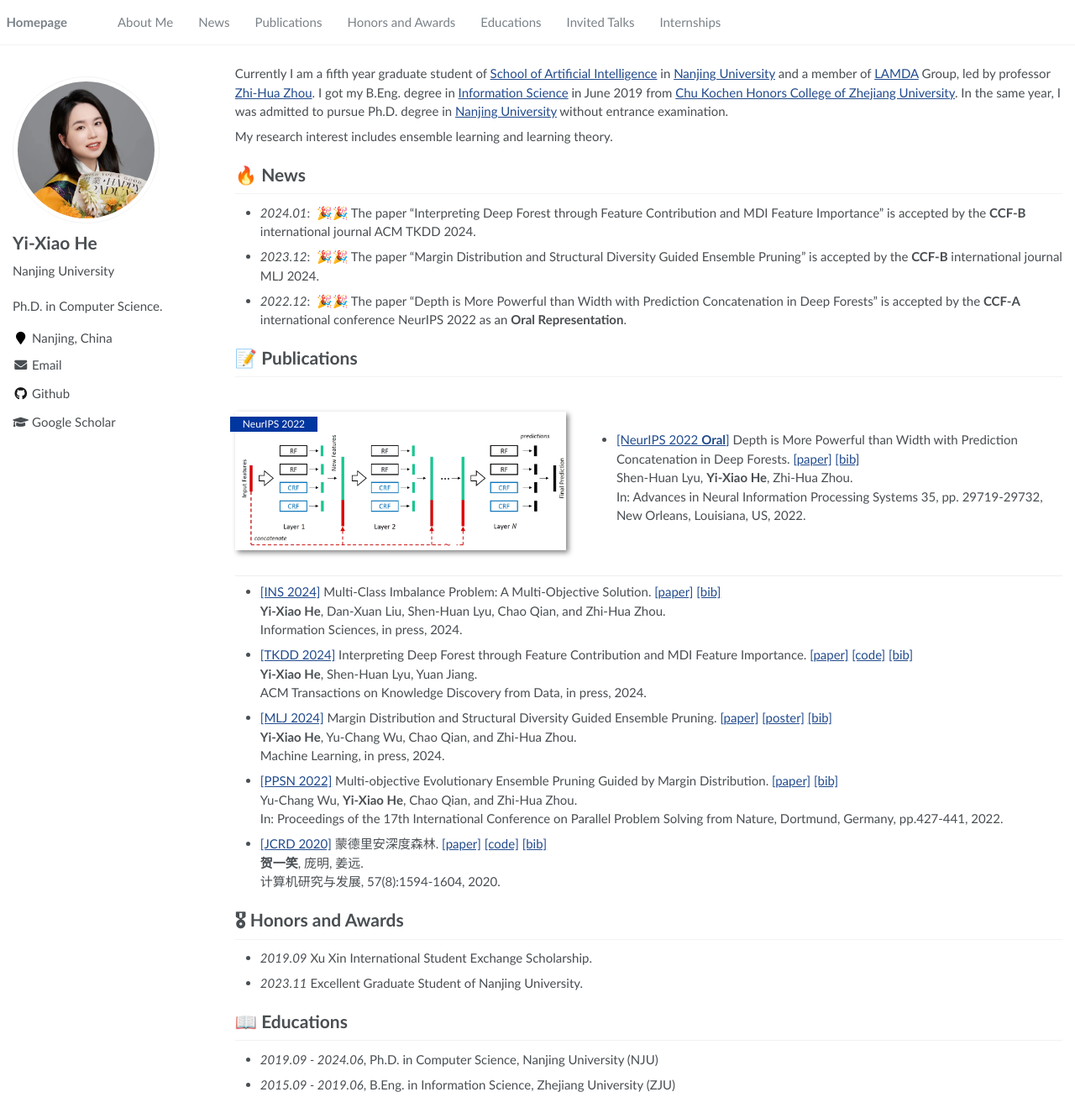
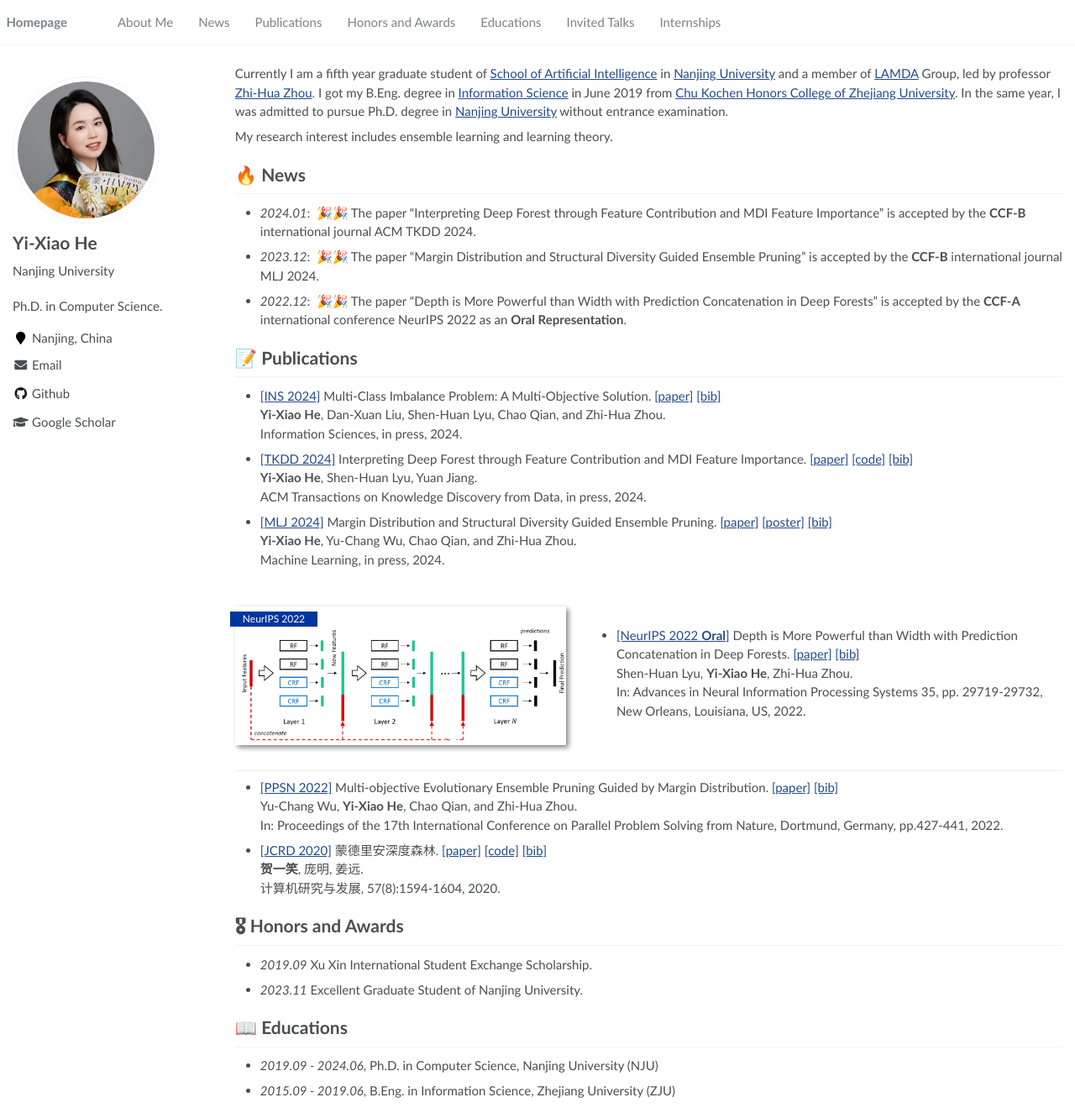
Before and after one commit to heyixiao14/heyixiao14.github.io, a Jekyll site: the page built from _pages/about.md, in a window 1280 px wide and 1325 px high. Shown: the whole window at 84% size. Built offline with Jekyll 4.4.1, drawn with Linux system fonts in a browser that asks for light colours.

Commit message:
Update about.md

```diff
--- a/_pages/about.md
+++ b/_pages/about.md
@@ -28,16 +28,6 @@ My research interest includes ensemble learning and learning theory.
 
 # 📝 Publications
 
-<div class='paper-box'><div class='paper-box-image'><div><div class="badge">NeurIPS 2022</div><img src='images/lyu2022depth.png' alt="sym" width="100%"></div></div>
-<div class='paper-box-text' markdown="1">
-
-- [[NeurIPS 2022 **Oral**]](https://proceedings.neurips.cc/paper_files/paper/2022/file/c017e92288b5056c578bb6b0b69d9e76-Paper-Conference.pdf) Depth is More Powerful than Width with Prediction Concatenation in Deep Forests. [[paper]](papers/lyu2022depth.pdf) [[bib]](papers/lyu2022depth.html) <br>
-Shen-Huan Lyu, **Yi-Xiao He**, Zhi-Hua Zhou.<br>
-In: Advances in Neural Information Processing Systems 35, pp. 29719-29732, New Orleans, Louisiana, US, 2022.
-
-</div>
-</div>
-
  - [[INS 2024]](https://github.com) Multi-Class Imbalance Problem: A Multi-Objective Solution. [[paper]](papers/he2024multi.pdf) [[bib]](papers/he2024multi.html) <br>
 **Yi-Xiao He**, Dan-Xuan Liu, Shen-Huan Lyu, Chao Qian, and Zhi-Hua Zhou.<br>
 Information Sciences, in press, 2024.
@@ -50,6 +40,16 @@ ACM Transactions on Knowledge Discovery from Data, in press, 2024.
 - [[MLJ 2024]](https://link.springer.com/article/10.1007/s10994-023-06429-3) Margin Distribution and Structural Diversity Guided Ensemble Pruning. [[paper]](papers/he2024margin.pdf) [[poster]](papers/he2024margin_poster.pdf) [[bib]](papers/he2024margin.html) <br>
 **Yi-Xiao He**, Yu-Chang Wu, Chao Qian, and Zhi-Hua Zhou.<br>
 Machine Learning, in press, 2024.
+
+<div class='paper-box'><div class='paper-box-image'><div><div class="badge">NeurIPS 2022</div><img src='images/lyu2022depth.png' alt="sym" width="100%"></div></div>
+<div class='paper-box-text' markdown="1">
+
+- [[NeurIPS 2022 **Oral**]](https://proceedings.neurips.cc/paper_files/paper/2022/file/c017e92288b5056c578bb6b0b69d9e76-Paper-Conference.pdf) Depth is More Powerful than Width with Prediction Concatenation in Deep Forests. [[paper]](papers/lyu2022depth.pdf) [[bib]](papers/lyu2022depth.html) <br>
+Shen-Huan Lyu, **Yi-Xiao He**, Zhi-Hua Zhou.<br>
+In: Advances in Neural Information Processing Systems 35, pp. 29719-29732, New Orleans, Louisiana, US, 2022.
+
+</div>
+</div>
 
 - [[PPSN 2022]](https://link.springer.com/chapter/10.1007/978-3-031-14714-2_30) Multi-objective Evolutionary Ensemble Pruning Guided by Margin Distribution. [[paper]](papers/wu2022multi.pdf) [[bib]](papers/wu2022multi.html)<br>
 Yu-Chang Wu, **Yi-Xiao He**, Chao Qian, and Zhi-Hua Zhou.<br>
```
